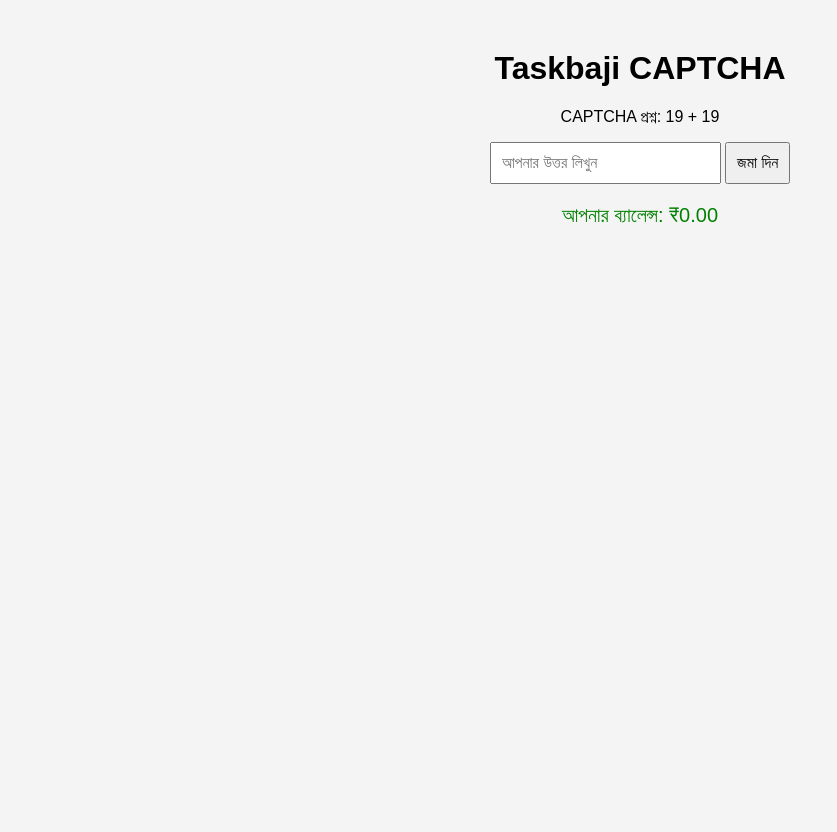
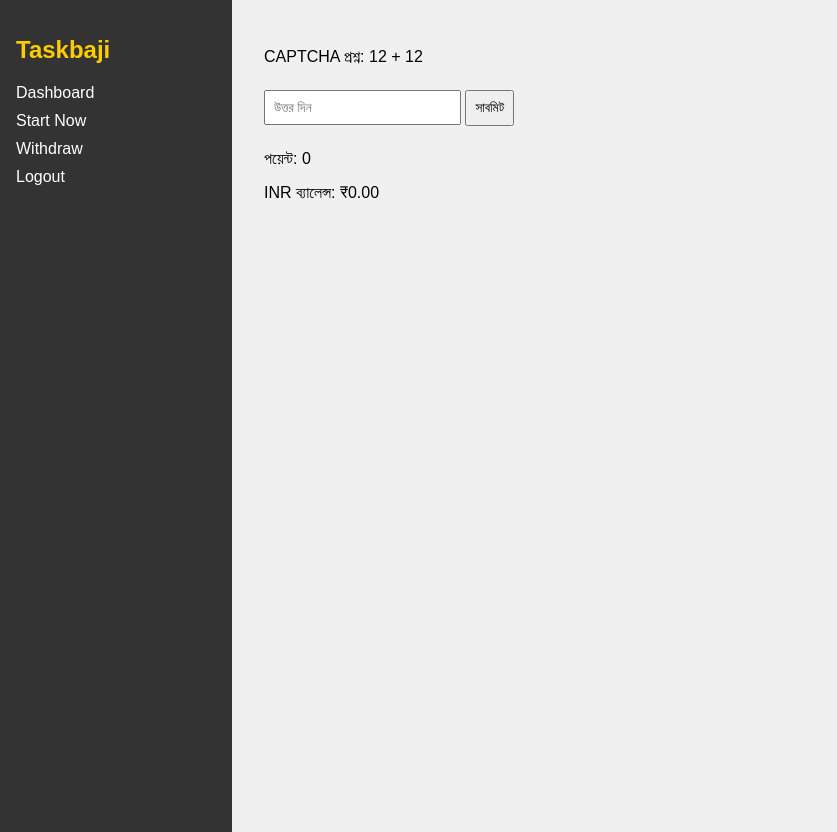
Before and after one commit to we722/Taskbaji3frontend, a plain HTML site: page index.html in a window 1280 px wide. Shown: the whole page, without its empty margins (0-837 px from the left). Before the commit the page ends 800 px from the top, so only its background shows below. Drawn offline with Linux system fonts and the light colour scheme.

Commit message:
Add files via upload
Upgrade file

```diff
--- a/index.html
+++ b/index.html
@@ -2,42 +2,27 @@
 <!DOCTYPE html>
 <html lang="bn">
 <head>
-  <meta charset="UTF-8">
-  <title>Taskbaji CAPTCHA</title>
-  <style>
-    body {
-      font-family: sans-serif;
-      text-align: center;
-      background-color: #f4f4f4;
-      margin: 0;
-      padding: 0;
-    }
-    #container {
-      margin-top: 50px;
-    }
-    input, button {
-      padding: 10px;
-      font-size: 16px;
-    }
-    #feedback {
-      margin-top: 10px;
-      font-weight: bold;
-    }
-    #balance-text {
-      margin-top: 20px;
-      font-size: 20px;
-      color: green;
-    }
-  </style>
+  <meta charset="UTF-8" />
+  <meta name="viewport" content="width=device-width, initial-scale=1.0"/>
+  <title>Taskbaji - CAPTCHA Task</title>
+  <link rel="stylesheet" href="style.css" />
 </head>
 <body>
-  <div id="container">
-    <h1>Taskbaji CAPTCHA</h1>
-    <p>CAPTCHA প্রশ্ন: <span id="captcha-question"></span></p>
-    <input type="text" id="captcha-answer" placeholder="আপনার উত্তর লিখুন">
-    <button onclick="submitAnswer()">জমা দিন</button>
-    <p id="feedback"></p>
-    <p id="balance-text">আপনার ব্যালেন্স: ₹<span id="points">0.00</span></p>
+  <div id="sidebar">
+    <h2>Taskbaji</h2>
+    <ul>
+      <li><a href="#">Dashboard</a></li>
+      <li><a href="#">Start Now</a></li>
+      <li><a href="#">Withdraw</a></li>
+      <li><a href="#">Logout</a></li>
+    </ul>
+  </div>
+  <div id="task-container">
+    <p>CAPTCHA প্রশ্ন: <span id="question"></span></p>
+    <input type="text" id="answer" placeholder="উত্তর দিন" />
+    <button id="submit">সাবমিট</button>
+    <p>পয়েন্ট: <span id="score">0</span></p>
+    <p>INR ব্যালেন্স: ₹<span id="inr">0.00</span></p>
   </div>
   <script src="script.js"></script>
 </body>
--- a/script.js
+++ b/script.js
@@ -1,43 +1,29 @@
 
-let correctAnswer = 0;
-let points = 0;
+let score = 0;
+let inrRate = 0.04;
 
-function generateCaptcha() {
-  const num1 = Math.floor(Math.random() * 50) + 1;
-  const num2 = Math.floor(Math.random() * 50) + 1;
-  const operators = ["+", "-", "*", "/"];
+function generateQuestion() {
+  const operators = ['+', '-', '*', '/'];
+  const num1 = Math.floor(Math.random() * 20) + 1;
+  const num2 = Math.floor(Math.random() * 20) + 1;
   const operator = operators[Math.floor(Math.random() * operators.length)];
   let question = `${num1} ${operator} ${num2}`;
-
-  if (operator === "/" && num2 === 0) {
-    return generateCaptcha();
-  }
-
-  switch (operator) {
-    case "+": correctAnswer = num1 + num2; break;
-    case "-": correctAnswer = num1 - num2; break;
-    case "*": correctAnswer = num1 * num2; break;
-    case "/": correctAnswer = parseFloat((num1 / num2).toFixed(2)); break;
-  }
-
-  document.getElementById("captcha-question").innerText = question;
+  let answer = eval(operator === '/' ? `${num1}/${num2}` : question);
+  answer = operator === '/' ? parseFloat(answer.toFixed(2)) : answer;
+  return { question, answer };
 }
 
-function submitAnswer() {
-  const userAnswer = parseFloat(document.getElementById("captcha-answer").value);
-  const feedback = document.getElementById("feedback");
+let currentQuestion = generateQuestion();
+document.getElementById('question').innerText = currentQuestion.question;
 
-  if (userAnswer === correctAnswer) {
-    points += 1;
-    feedback.innerText = "সঠিক উত্তর! আপনি ১ পয়েন্ট পেলেন।";
-  } else {
-    feedback.innerText = `ভুল উত্তর! সঠিক উত্তর ছিল: ${correctAnswer}`;
+document.getElementById('submit').addEventListener('click', () => {
+  const userAnswer = parseFloat(document.getElementById('answer').value);
+  if (userAnswer === currentQuestion.answer) {
+    score++;
+    document.getElementById('score').innerText = score;
+    document.getElementById('inr').innerText = (score * inrRate).toFixed(2);
   }
-
-  const inr = (points * 0.04).toFixed(2);
-  document.getElementById("points").innerText = `${inr}`;
-  document.getElementById("captcha-answer").value = "";
-  generateCaptcha();
-}
-
-window.onload = generateCaptcha;
+  currentQuestion = generateQuestion();
+  document.getElementById('question').innerText = currentQuestion.question;
+  document.getElementById('answer').value = '';
+});
--- a/style.css
+++ b/style.css
@@ -1,39 +1,35 @@
+
 body {
-  font-family: 'Arial', sans-serif;
+  font-family: sans-serif;
+  display: flex;
   margin: 0;
+  background-color: #f0f0f0;
+}
+#sidebar {
+  width: 200px;
+  background: #333;
+  color: #fff;
+  height: 100vh;
+  padding: 1rem;
+}
+#sidebar h2 {
+  color: #ffcc00;
+}
+#sidebar ul {
+  list-style: none;
   padding: 0;
-  background: #f4f4f4;
 }
-.container {
-  max-width: 500px;
-  margin: auto;
-  padding: 20px;
-  background: #fff;
-  margin-top: 50px;
-  border-radius: 10px;
+#sidebar ul li a {
+  color: #fff;
+  text-decoration: none;
+  display: block;
+  margin: 10px 0;
+}
+#task-container {
+  padding: 2rem;
+  flex-grow: 1;
 }
 input, button {
-  display: block;
-  width: 100%;
-  margin: 10px 0;
-  padding: 10px;
+  padding: 0.5rem;
+  margin: 0.5rem 0;
 }
-.navbar {
-  background: #333;
-  color: white;
-  padding: 10px;
-  text-align: center;
-}
-.sidebar {
-  margin-top: 20px;
-  text-align: center;
-}
-.sidebar button {
-  margin: 5px;
-}
-.ad-container {
-  margin-top: 30px;
-  padding: 10px;
-  border-top: 1px solid #ccc;
-  text-align: center;
-}
```
